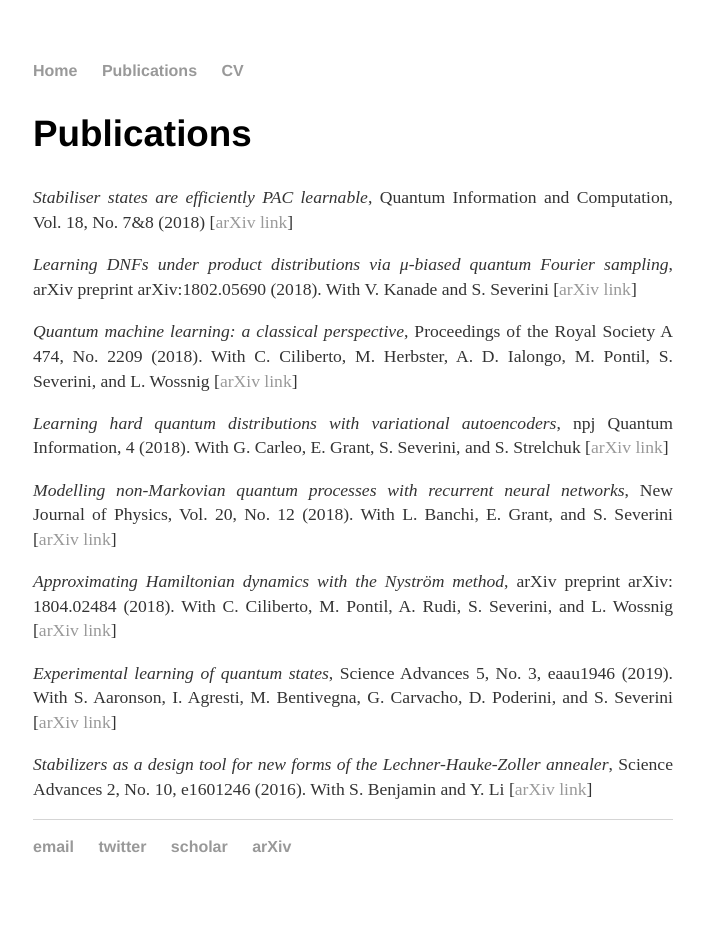
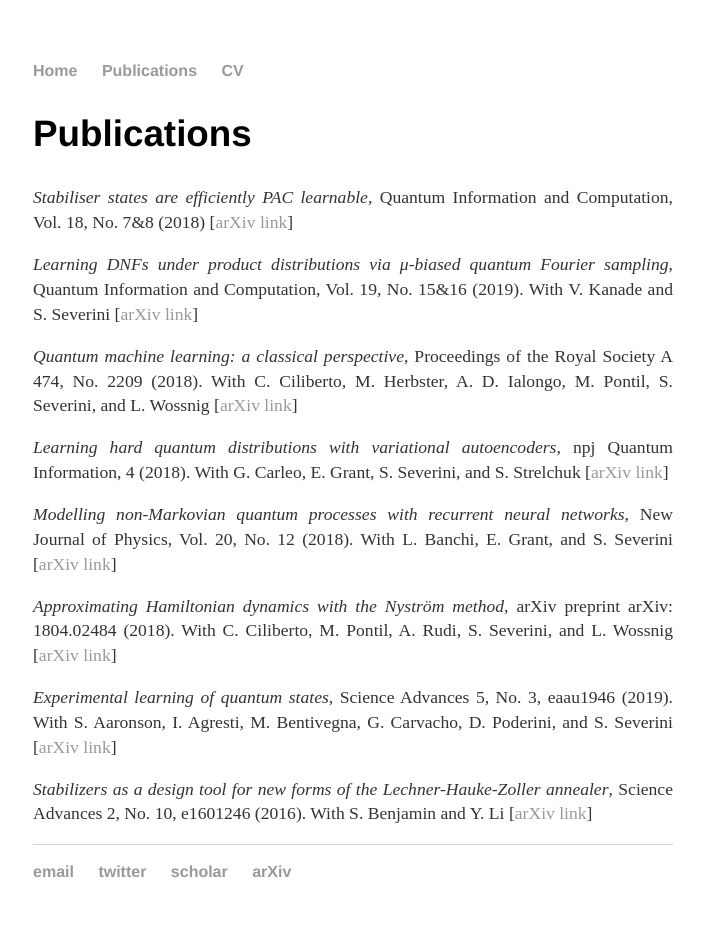
Before and after one commit to andrearocchetto/andrearocchetto.github.io, a Jekyll site: the page built from publications/index.html, in a window 1280 px wide. Shown: the whole page, without its empty margins (287-991 px from the left). Built offline with Jekyll 4.4.1, drawn with Linux system fonts in a browser that asks for light colours; before the commit the page ends 918 px from its top, so only the background shows below that.

Commit message:
QIC updates

```diff
--- a/publications/index.html
+++ b/publications/index.html
@@ -6,7 +6,7 @@ title: About Andrea Rocchetto
 		<div class="publications">
 			<h2>Publications</h2>
       <p><em>Stabiliser states are efficiently PAC learnable</em>, Quantum Information and Computation, Vol. 18, No. 7&8 (2018) [<a href="https://arxiv.org/abs/1705.00345">arXiv link</a>]</p>
-      <p><em>Learning DNFs under product distributions via μ-biased quantum Fourier sampling</em>, arXiv preprint arXiv:1802.05690 (2018). With V. Kanade and S. Severini [<a href="https://arxiv.org/abs/1802.05690">arXiv link</a>]</p>
+      <p><em>Learning DNFs under product distributions via μ-biased quantum Fourier sampling</em>, Quantum Information and Computation, Vol. 19, No. 15&16 (2019). With V. Kanade and S. Severini [<a href="https://arxiv.org/abs/1802.05690">arXiv link</a>]</p>
       <p><em>Quantum machine learning: a classical perspective</em>, Proceedings of the Royal Society A 474, No. 2209 (2018). With C. Ciliberto, M. Herbster, A. D. Ialongo, M. Pontil, S. Severini, and L. Wossnig [<a href="https://arxiv.org/abs/1707.08561">arXiv link</a>]</p>
       <p><em>Learning hard quantum distributions with variational autoencoders</em>, npj Quantum Information, 4 (2018). With G. Carleo, E. Grant, S. Severini, and S. Strelchuk [<a href="https://arxiv.org/abs/1710.00725">arXiv link</a>]</p>
       <p><em>Modelling non-Markovian quantum processes with recurrent neural networks</em>, New Journal of Physics, Vol. 20, No. 12 (2018). With L. Banchi, E. Grant, and S. Severini [<a href="https://arxiv.org/abs/1808.01374">arXiv link</a>]</p>
```
Also changed, not shown: 2 other files.
